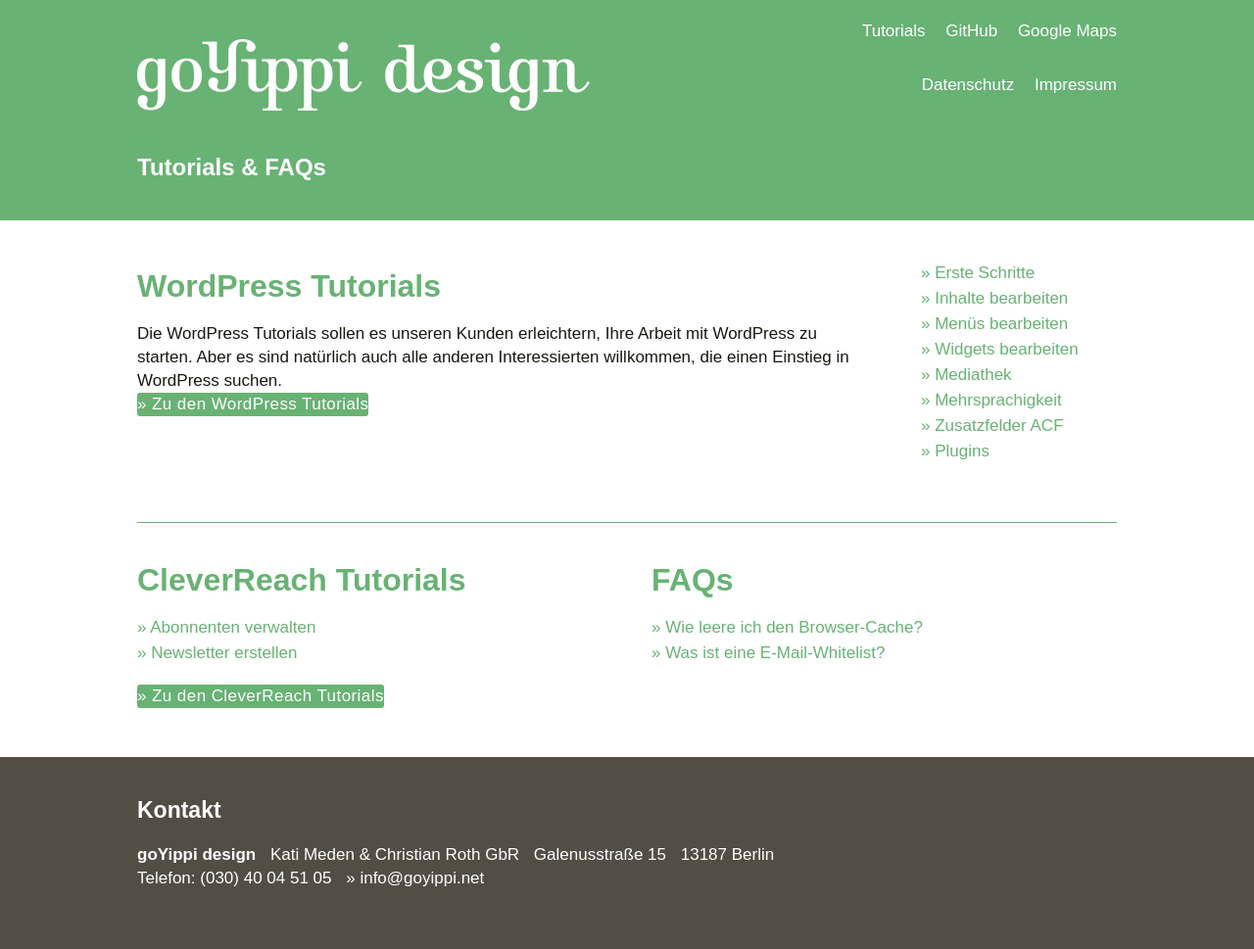
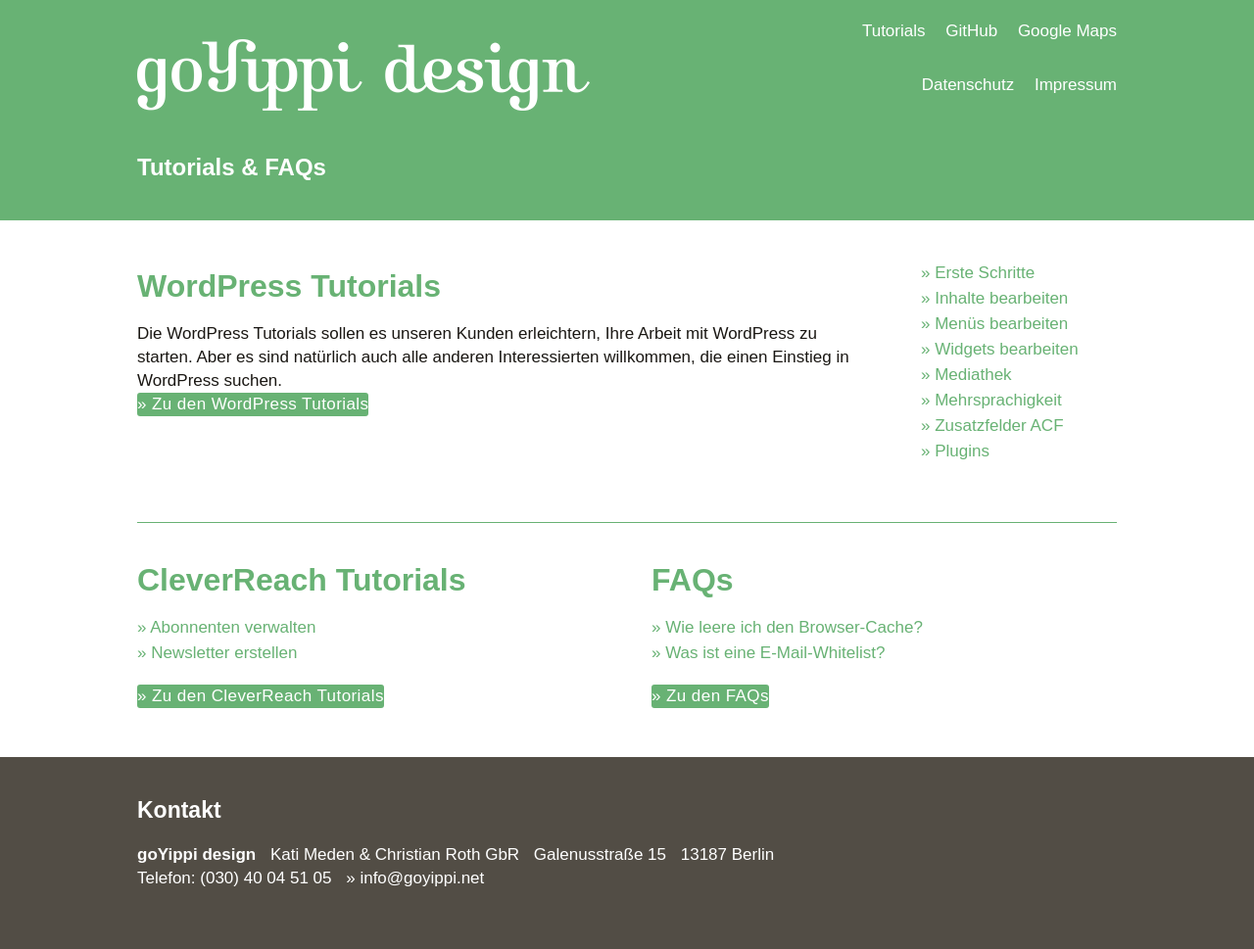
Before and after one commit to goYippi-labs/tutorials, a Jekyll site: the page built from index.md, in a window 1280 px wide. Shown: the whole page at 98% size. Built offline with Jekyll 4.4.1, drawn with Linux system fonts in a browser that asks for light colours; nearby versions of some CDN libraries; some web fonts are replaced; library files that are not in the unit come from our copies.

Commit message:
Add FAQ Button

```diff
--- a/index.md
+++ b/index.md
@@ -51,5 +51,9 @@ Die WordPress Tutorials sollen es unseren Kunden erleichtern, Ihre Arbeit mit Wo
 {% capture subMenu %}{% include navigation.html context='/faq/' %}{% endcapture %}
 {{ subMenu }}
 
+<div class="button-box">
+  <a href="/tutorials/faq/">» Zu den FAQs</a>
+</div>
+
 </div>
 </div>
```
